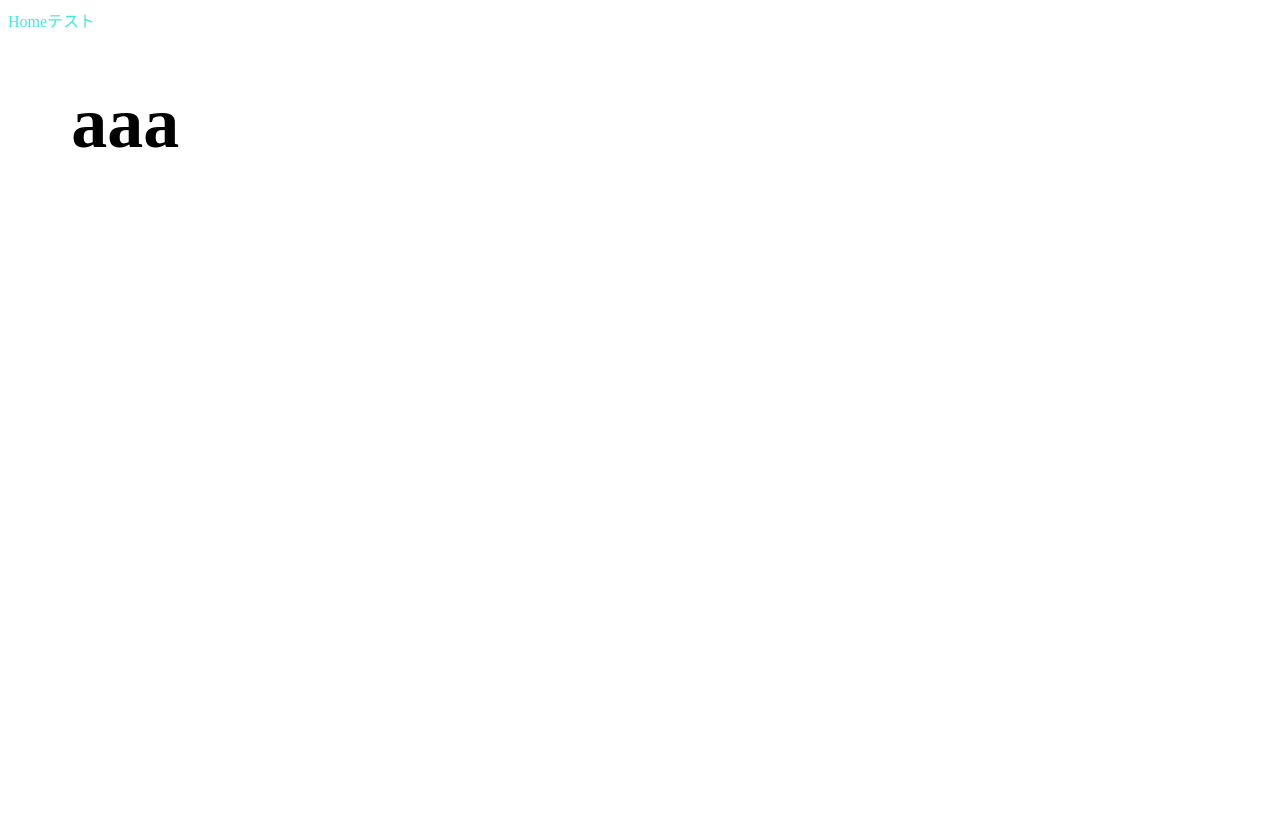
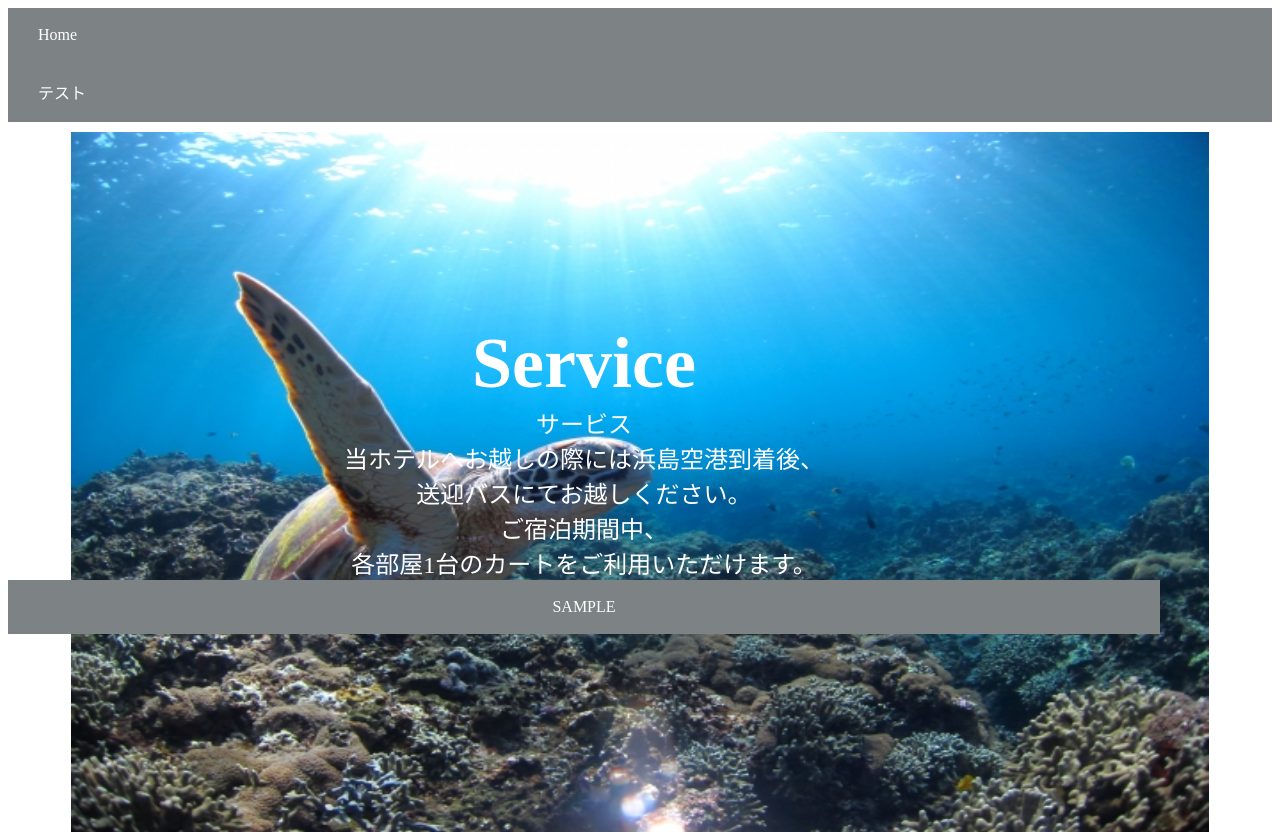
Before and after one commit to okinawa-web/EC, a Vue app: page /test in a window 1280 px wide. Before the commit the page ends 800 px from the top, so only its background shows below. Built offline with nearby package versions, Linux system fonts and the light colour scheme.

Commit message:
Setvice 完了

```diff
--- a/src/components/Service.vue
+++ b/src/components/Service.vue
@@ -0,0 +1,32 @@
+<template>
+  <div class="text">
+    <h1>Service</h1>
+    <p>サービス</p>
+    <p>当ホテルへお越しの際には浜島空港到着後、</p>
+    <p>送迎バスにてお越しください。</p>
+    <p>ご宿泊期間中、</p>
+    <p>各部屋1台のカートをご利用いただけます。</p>
+    <Button />
+  </div>
+
+  <img src="/src/assets/umigame.jpg" alt="うみの画像" />
+</template>
+
+<script setup>
+import Button from "@/components/button/BasicButton.vue";
+</script>
+
+<style>
+.text {
+  width: 90%;
+  margin: 150px auto auto auto;
+  text-align: center;
+  color: white;
+  position: absolute;
+}
+
+img {
+  height: 700px;
+}
+</style>
+Í
--- a/src/components/button/BasicButton.vue
+++ b/src/components/button/BasicButton.vue
@@ -4,6 +4,7 @@
 
 <style>
 a {
+  display: block;
   color: white;
   font-size: 16px;
   background: #7d8384;
--- a/src/views/test.vue
+++ b/src/views/test.vue
@@ -1,3 +1,32 @@
 <template>
-  <h1>aaa</h1>
+  <div class="text">
+    <h1>Service</h1>
+    <p>サービス</p>
+    <p>当ホテルへお越しの際には浜島空港到着後、</p>
+    <p>送迎バスにてお越しください。</p>
+    <p>ご宿泊期間中、</p>
+    <p>各部屋1台のカートをご利用いただけます。</p>
+    <Button />
+  </div>
+
+  <img src="/src/assets/umigame.jpg" alt="うみの画像" />
 </template>
+
+<script setup>
+import Button from "@/components/button/BasicButton.vue";
+</script>
+
+<style>
+.text {
+  width: 90%;
+  margin: 150px auto auto auto;
+  text-align: center;
+  color: white;
+  position: absolute;
+}
+
+img {
+  height: 700px;
+}
+</style>
+Í
```
